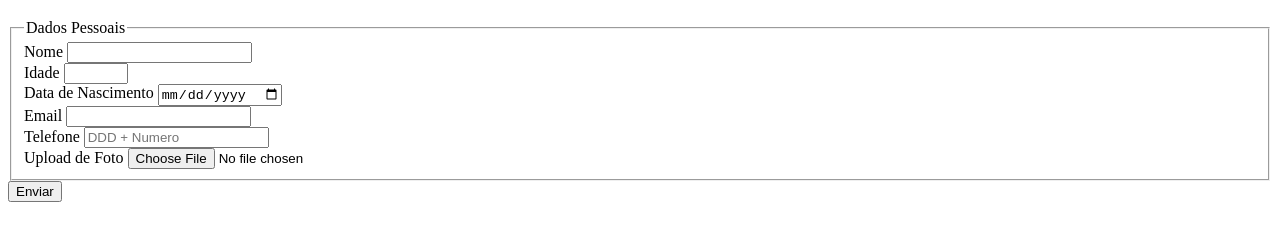
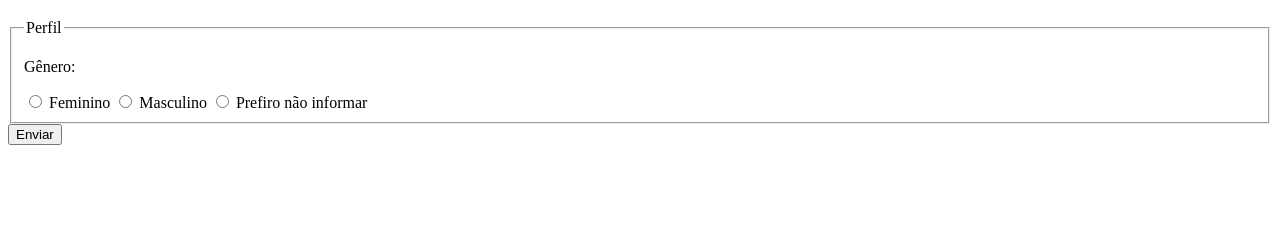
Before and after one commit to Augusto788/Culturama, a plain HTML site: page index.html in a window 1280 px wide. Shown: the part 61-302 px from the top of the page. Drawn offline with Linux system fonts and the light colour scheme.

Commit message:
Adiciona opcoes de genero

```diff
--- a/index.html
+++ b/index.html
@@ -11,9 +11,9 @@
     </header>
     <section>
         <form action="" method="get">
-            <fieldset>
+            <!--<fieldset>
             <legend>Dados Pessoais</legend>
-            <!--DADOS PESSOAIS -->
+            DADOS PESSOAIS
             <label for="userName">Nome</label>
             <input type="text" name="userName" required>
             <br>
@@ -37,9 +37,19 @@
             <label for="UserImage">Upload de Foto</label>
             <input type="file" accept="image/*" name="UserImage">
             <br>
+            </fieldset>-->
+
+            <fieldset>
+                <legend>Perfil</legend>
+
+                <p>Gênero:</p>
+                <input type="radio" name="UserGender" value="Feminino">
+                <label for="UserGender">Feminino</label>
+                <input type="radio" name="UserGender" value="Masculino">
+                <label for="UserGender">Masculino</label>
+                <input type="radio" name="UserGender" value="Not Informed">
+                <label for="UserGender">Prefiro não informar</label>
             </fieldset>
-
-
 
 
 
```
